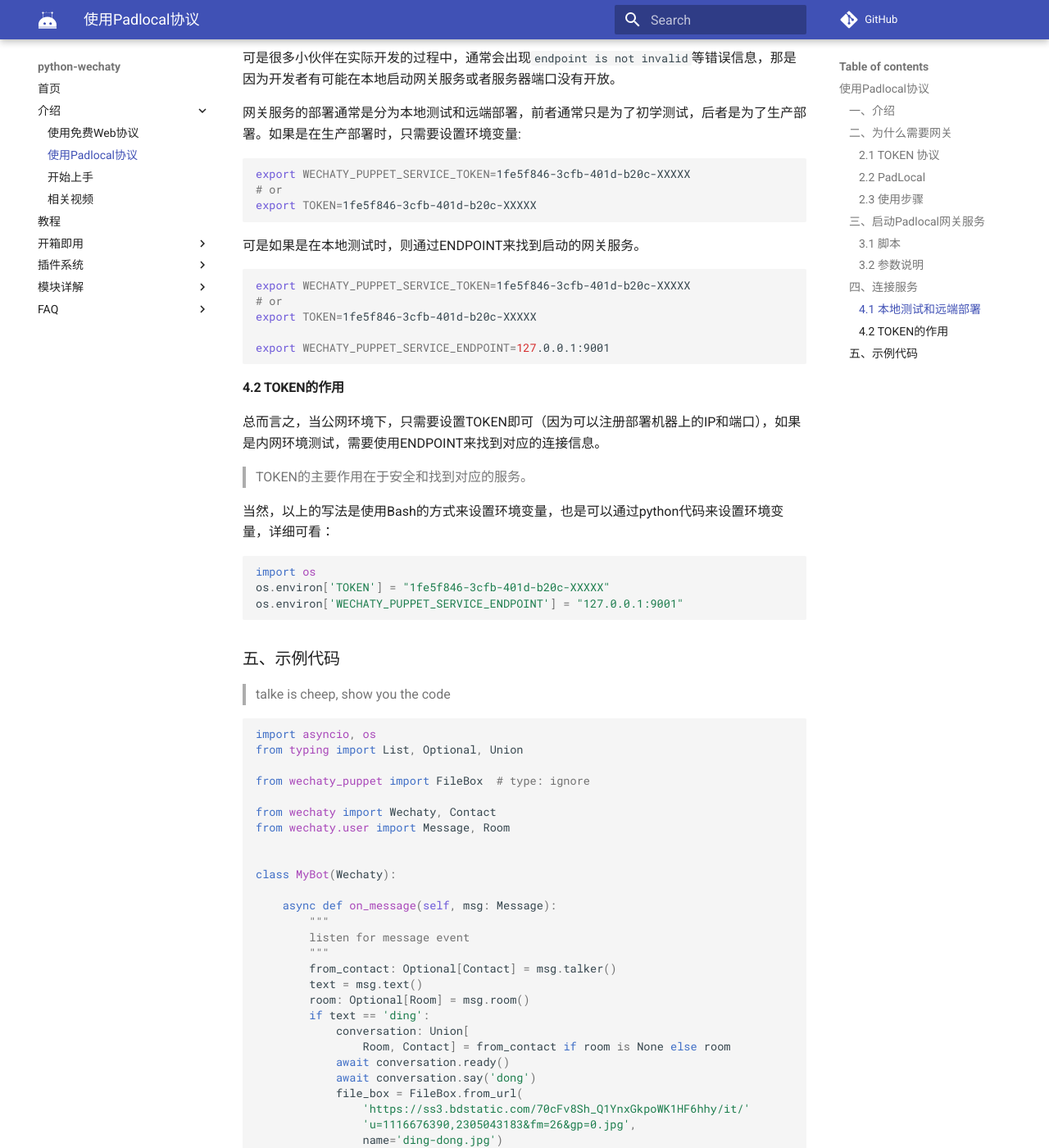
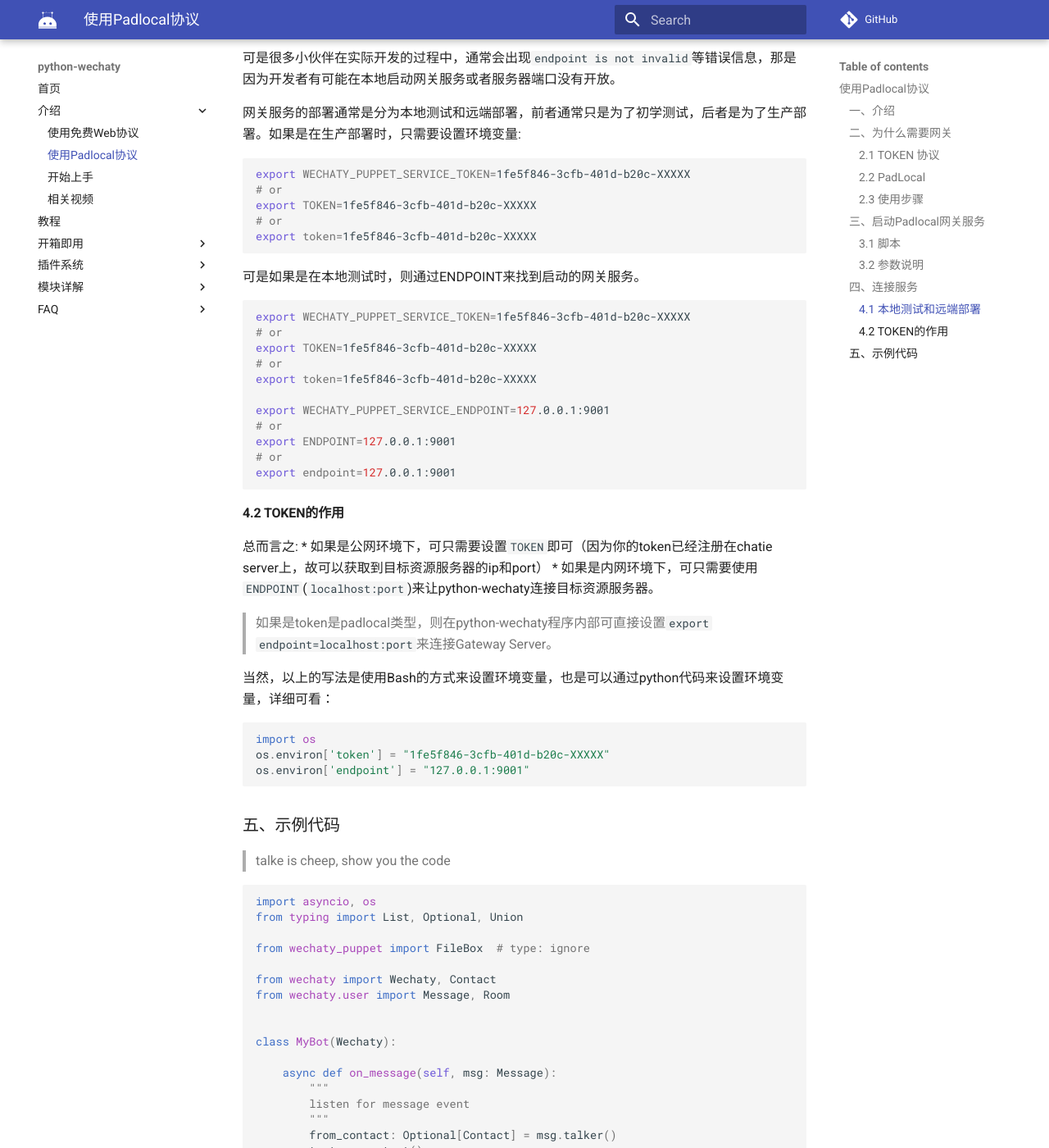
Before and after one commit to wechaty/python-wechaty, an MkDocs documentation site: the page built from docs/introduction/use-padlocal-protocol.md, in a window 1280 px wide and 1400 px high, scrolled down 2241 px. Shown: the whole window at 82% size. Built offline with MkDocs 1.6.1 and Material for MkDocs 9.7.7, drawn with Linux system fonts in a browser that asks for light colours; comment, search, counter and statistics services are not loaded.

Commit message:
update token usage in padlocal

````diff
--- a/docs/introduction/use-padlocal-protocol.md
+++ b/docs/introduction/use-padlocal-protocol.md
@@ -82,6 +82,8 @@ docker run -ti \
 export WECHATY_PUPPET_SERVICE_TOKEN=1fe5f846-3cfb-401d-b20c-XXXXX
 # or
 export TOKEN=1fe5f846-3cfb-401d-b20c-XXXXX
+# or
+export token=1fe5f846-3cfb-401d-b20c-XXXXX
 ```
 
 可是如果是在本地测试时，则通过ENDPOINT来找到启动的网关服务。
@@ -90,22 +92,30 @@ export TOKEN=1fe5f846-3cfb-401d-b20c-XXXXX
 export WECHATY_PUPPET_SERVICE_TOKEN=1fe5f846-3cfb-401d-b20c-XXXXX
 # or
 export TOKEN=1fe5f846-3cfb-401d-b20c-XXXXX
+# or
+export token=1fe5f846-3cfb-401d-b20c-XXXXX
 
 export WECHATY_PUPPET_SERVICE_ENDPOINT=127.0.0.1:9001
+# or
+export ENDPOINT=127.0.0.1:9001
+# or
+export endpoint=127.0.0.1:9001
 ```
 
 ### 4.2 TOKEN的作用
 
-总而言之，当公网环境下，只需要设置TOKEN即可（因为可以注册部署机器上的IP和端口），如果是内网环境测试，需要使用ENDPOINT来找到对应的连接信息。
+总而言之:
+* 如果是公网环境下，可只需要设置`TOKEN`即可（因为你的token已经注册在chatie server上，故可以获取到目标资源服务器的ip和port）
+* 如果是内网环境下，可只需要使用`ENDPOINT`(`localhost:port`)来让python-wechaty连接目标资源服务器。
 
-> TOKEN的主要作用在于安全和找到对应的服务。
+> 如果是token是padlocal类型，则在python-wechaty程序内部可直接设置`export endpoint=localhost:port`来连接Gateway Server。
 
 当然，以上的写法是使用Bash的方式来设置环境变量，也是可以通过python代码来设置环境变量，详细可看：
 
 ```python
 import os
-os.environ['TOKEN'] = "1fe5f846-3cfb-401d-b20c-XXXXX"
-os.environ['WECHATY_PUPPET_SERVICE_ENDPOINT'] = "127.0.0.1:9001"
+os.environ['token'] = "1fe5f846-3cfb-401d-b20c-XXXXX"
+os.environ['endpoint'] = "127.0.0.1:9001"
 ```
 
 ## 五、示例代码
````
